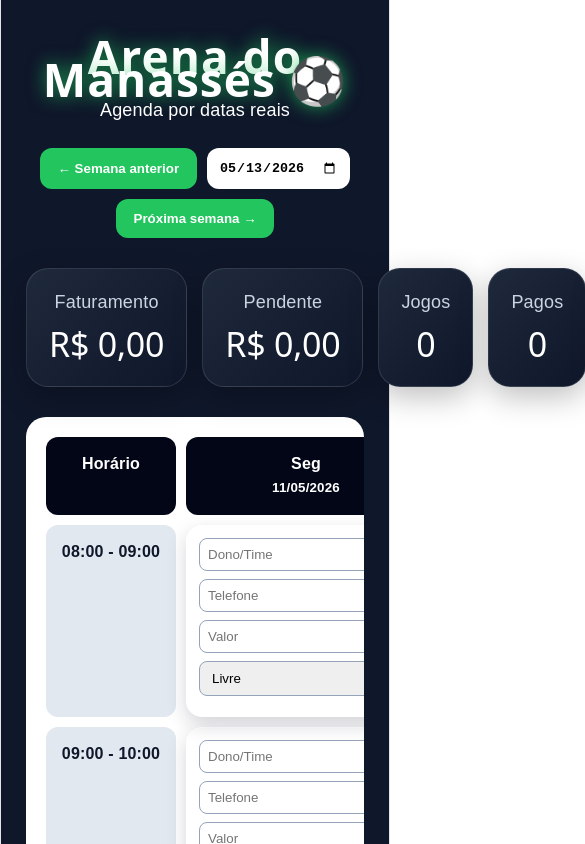
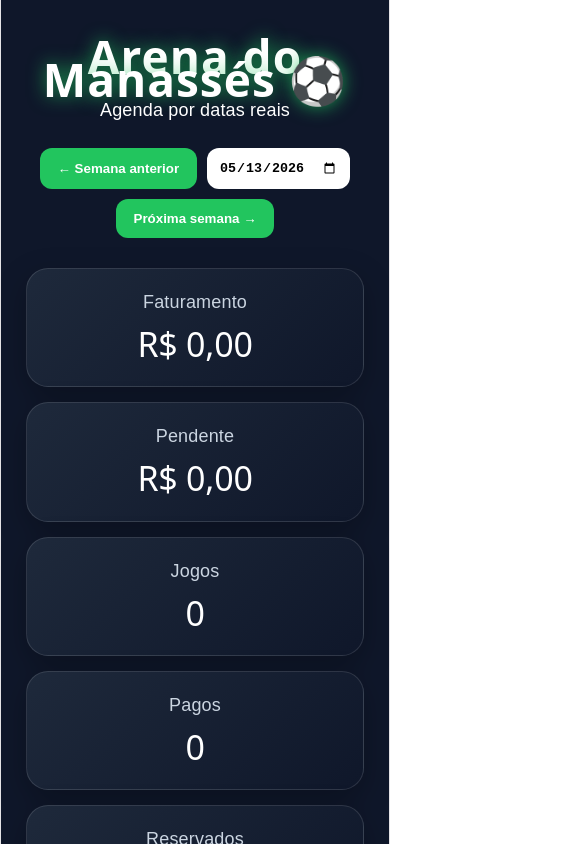
Before and after one commit to manassesgervasio/arena-do-manasses, a React (Vite) app: page / in a window 390 px wide. Shown: the top 844 px of the page, 585 px wide, since content can reach past the window. Built offline with nearby package versions, Linux system fonts and the light colour scheme.

Commit message:
responsividade cards resumo

```diff
--- a/src/App.jsx
+++ b/src/App.jsx
@@ -236,7 +236,7 @@ return "#14532d";
       <div
         style={{
           display: "grid",
-          gridTemplateColumns: "repeat(5, 1fr)",
+         gridTemplateColumns: "repeat(auto-fit, minmax(180px, 1fr))",
           gap: "15px",
           marginTop: "30px",
         }}
```
